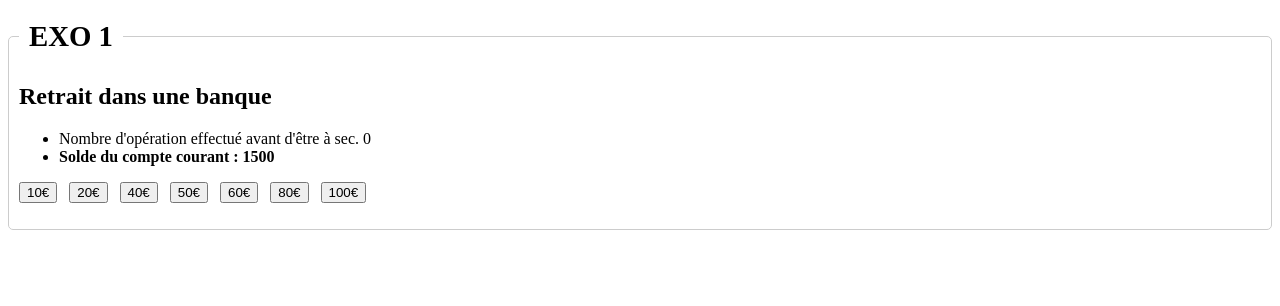
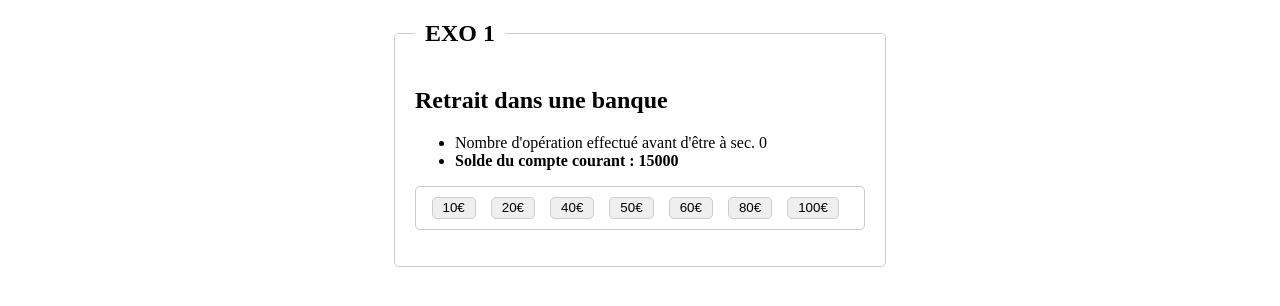
Before and after one commit to Zyrass/vue3_bac_a_sable_decouverte, a Vue app: page / in a window 1280 px wide. Shown: the top 306 px of the page. Built offline with nearby package versions, Linux system fonts and the light colour scheme.

Commit message:
Ajout de sass avec la commande: npm add sass -D

```diff
--- a/package.json
+++ b/package.json
@@ -21,6 +21,7 @@
     "eslint": "^8.5.0",
     "eslint-plugin-vue": "^8.2.0",
     "prettier": "^2.5.1",
+    "sass": "^1.49.9",
     "typescript": "~4.5.5",
     "vite": "^2.8.4",
     "vue-tsc": "^0.31.4"
--- a/src/components/Exo1.vue
+++ b/src/components/Exo1.vue
@@ -5,7 +5,7 @@ const TITLE = 'EXO 1';
 
 // Configuration
 const counter = ref(0);
-const solde = ref(1500);
+const solde = ref(15000);
 
 let message = ref('');
 
@@ -47,6 +47,7 @@ onMounted(() => {
       </li>
     </ul>
 
+    <section class="container__btn">
       <button @click="retrait(10)">10€</button> &nbsp;
       <button @click="retrait(20)">20€</button> &nbsp;
       <button @click="retrait(40)">40€</button> &nbsp;
@@ -54,22 +55,42 @@ onMounted(() => {
       <button @click="retrait(60)">60€</button> &nbsp;
       <button @click="retrait(80)">80€</button> &nbsp;
       <button @click="retrait(100)">100€</button> &nbsp;
+    </section>
 
     <p>{{ message }}</p>
   </fieldset>
 </template>
 
-<style>
+<style scoped lang="scss">
 fieldset {
   border: 1px solid #ccc;
   border-radius: 5px;
-  padding: 10px;
-  max-width: calc(max-content + 20px);
+  padding: 20px;
+  max-width: 450px;
   margin: 20px auto;
-}
+
   legend {
-  font-size: calc(1em + 1vw);
+    font-size: 1.5rem;
     font-weight: bold;
     padding: 0 10px;
   }
+  section {
+    &.container__btn {
+      width: 100% -20px;
+      border: 1px solid #ccc;
+      border-radius: 5px;
+      padding: 10px;
+      display: flex;
+      align-items: center;
+      justify-content: space-evenly;
+    }
+  }
+}
+
+button {
+  border: 1px solid #ccc;
+  border-radius: 5px;
+  padding: 2.5px 10px;
+  cursor: pointer;
+}
 </style>
```
Also changed, not shown: 1 other file (tests, documents, lock files or other folders). Lines whose indentation alone changed are shown as unchanged.
